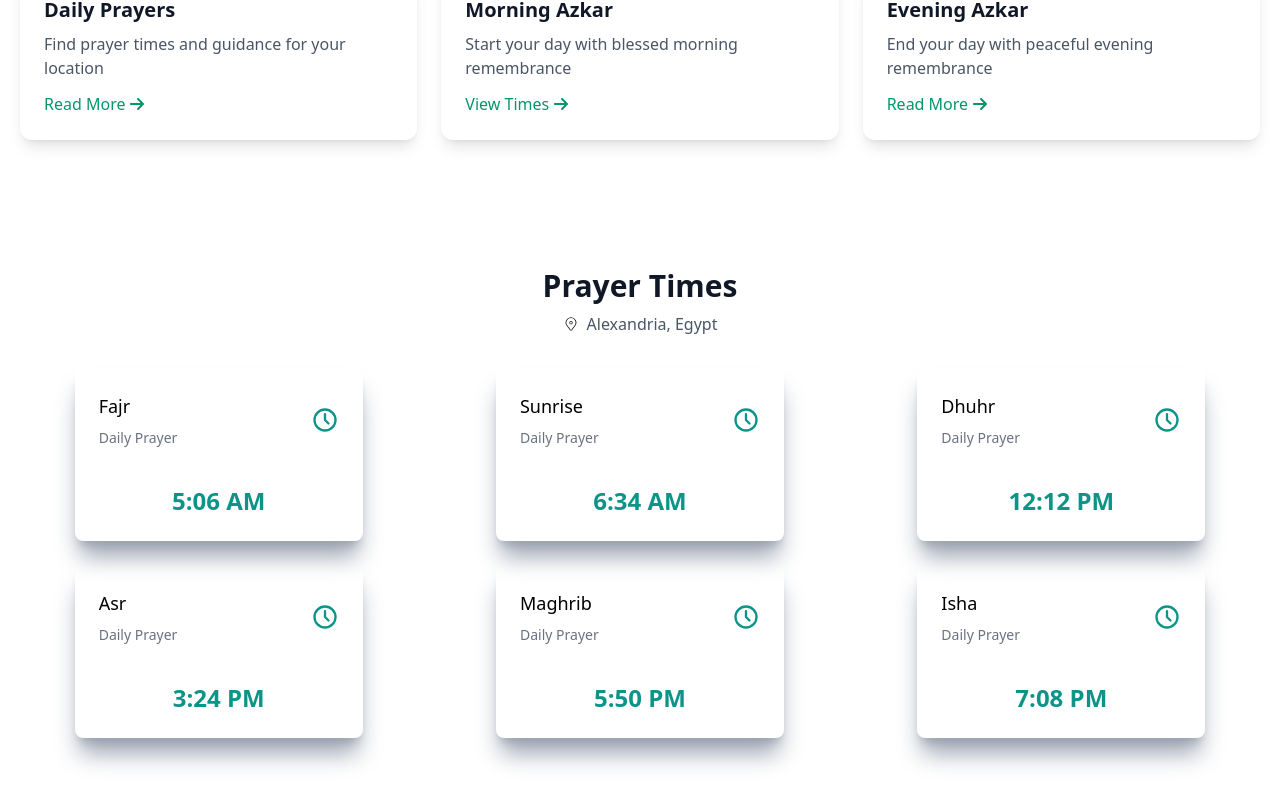
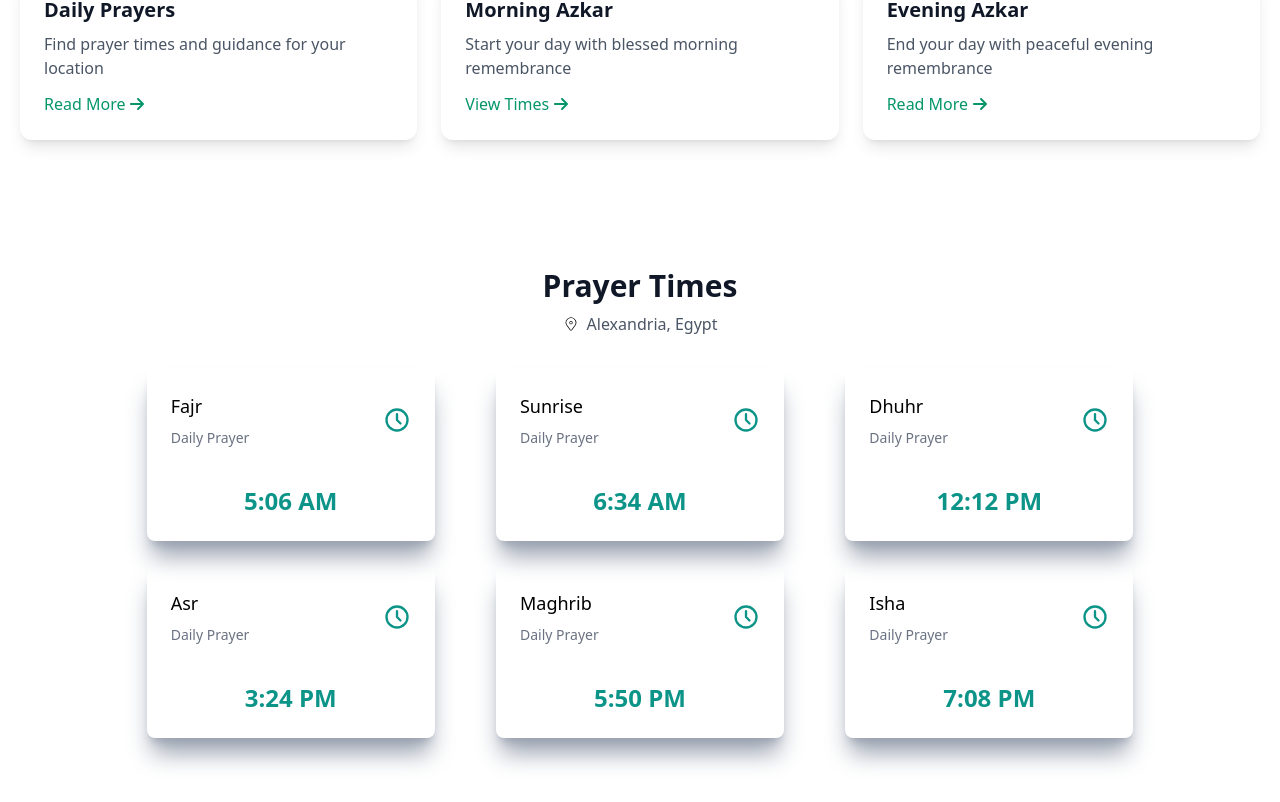
Before and after one commit to SHEFOO10/Azkar, a React (Vite) app: page / in a window 1280 px wide. Shown: the part 356-1158 px from the top of the page. Built offline with nearby package versions, Linux system fonts and the light colour scheme; the HTML template or start-up script is replaced by a standard one.

Commit message:
addition max-w-5xl

```diff
--- a/src/components/PrayerTimes.jsx
+++ b/src/components/PrayerTimes.jsx
@@ -23,7 +23,7 @@ const PrayerTimes = () => {
         <span>Alexandria, Egypt</span>
       </div>
 
-      <div className="grid grid-cols-1 sm:grid-cols-2 md:grid-cols-3 lg:grid-cols-3 gap-6 mt-8 mx-auto justify-items-center">
+      <div className="grid grid-cols-1 sm:grid-cols-2 md:grid-cols-3 max-w-5xl lg:grid-cols-3 gap-6 mt-8 mx-auto justify-items-center">
         {prayerTimes.map((prayer, index) => (
           <PrayCard
             key={index}
```
